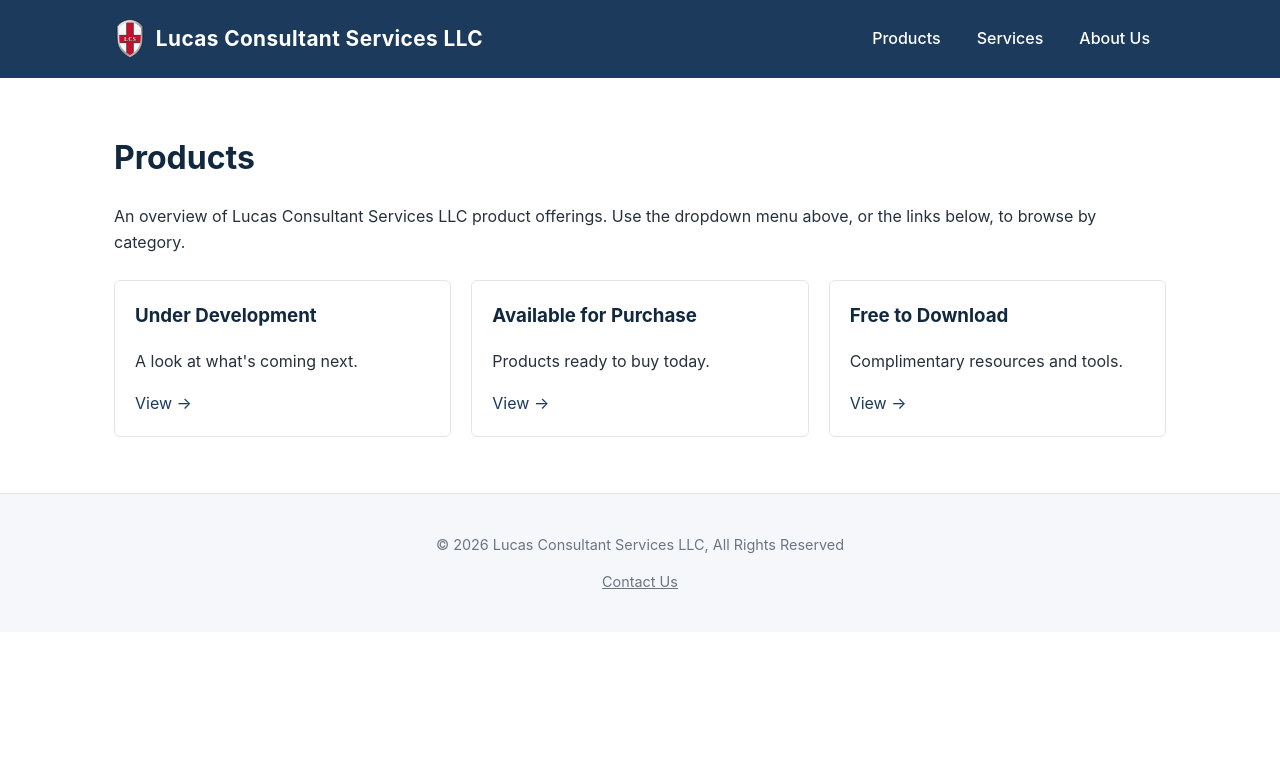
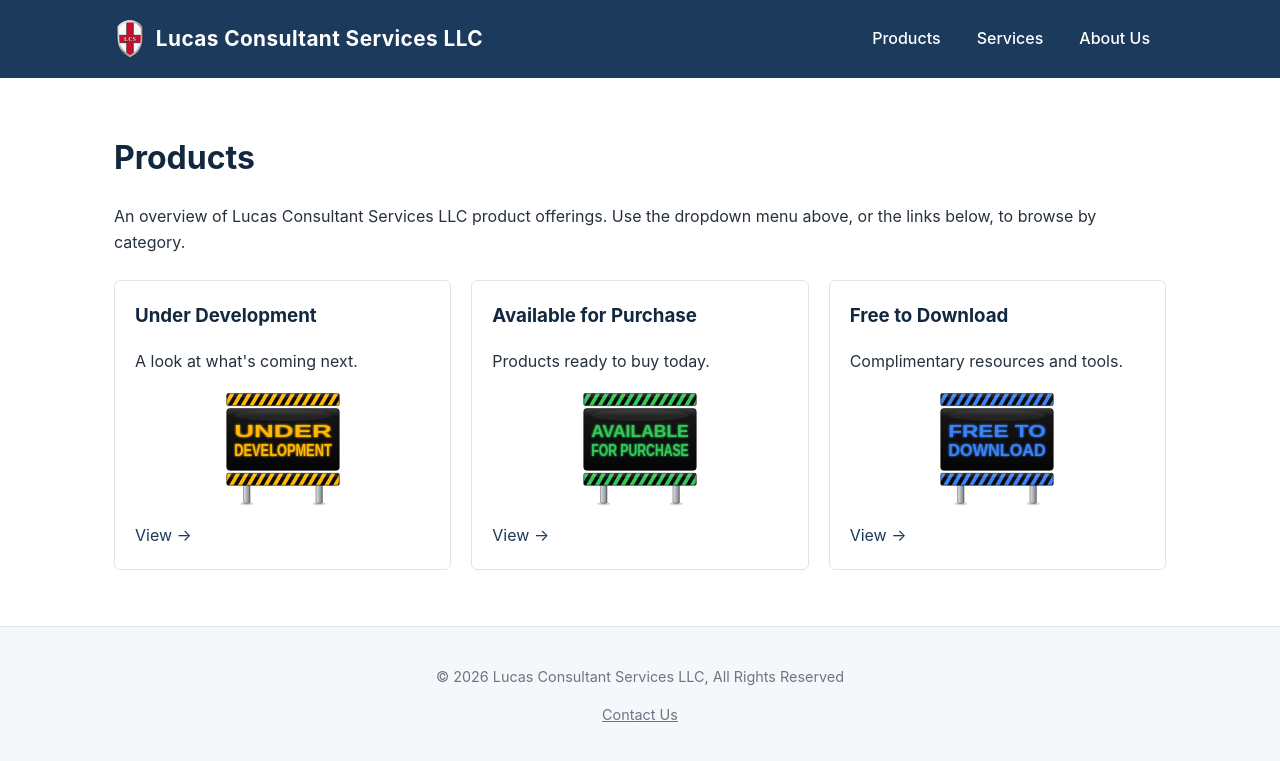
Before and after one commit to DrColorado/lucas-consulting-site, a Jekyll site: the page built from lucas-consulting-site/products/index.md, in a window 1280 px wide. Shown: the top 761 px of the page. Built offline with Jekyll 4.4.1, drawn with Linux system fonts in a browser that asks for light colours.

Commit message:
products page

```diff
--- a/lucas-consulting-site/assets/css/style.css
+++ b/lucas-consulting-site/assets/css/style.css
@@ -197,6 +197,12 @@ h1, h2, h3 { color: var(--color-primary-dark); }
   background: #fff;
 }
 .card h3 { margin-top: 0; }
+.card-illustration {
+  display: block;
+  width: 120px;
+  height: auto;
+  margin: 0.75rem auto 1rem;
+}
 
 .btn {
   display: inline-block;
--- a/lucas-consulting-site/products/index.md
+++ b/lucas-consulting-site/products/index.md
@@ -12,16 +12,19 @@ An overview of Lucas Consultant Services LLC product offerings. Use the dropdown
   <div class="card">
     <h3>Under Development</h3>
     <p>A look at what's coming next.</p>
+    <img src="{{ '/assets/images/product-under-development.svg' | relative_url }}" alt="Under Development illustration" class="card-illustration">
     <a href="{{ '/products/under-development/' | relative_url }}">View &rarr;</a>
   </div>
   <div class="card">
     <h3>Available for Purchase</h3>
     <p>Products ready to buy today.</p>
+    <img src="{{ '/assets/images/product-available-for-purchase.svg' | relative_url }}" alt="Available for Purchase illustration" class="card-illustration">
     <a href="{{ '/products/available-for-purchase/' | relative_url }}">View &rarr;</a>
   </div>
   <div class="card">
     <h3>Free to Download</h3>
     <p>Complimentary resources and tools.</p>
+    <img src="{{ '/assets/images/product-free-to-download.svg' | relative_url }}" alt="Free to Download illustration" class="card-illustration">
     <a href="{{ '/products/free-to-download/' | relative_url }}">View &rarr;</a>
   </div>
 </div>
```
Also changed, not shown: lucas-consulting-site/assets/images/product-available-for-purchase.svg (added), lucas-consulting-site/assets/images/product-free-to-download.svg (added), lucas-consulting-site/assets/images/product-under-development.svg (added).
